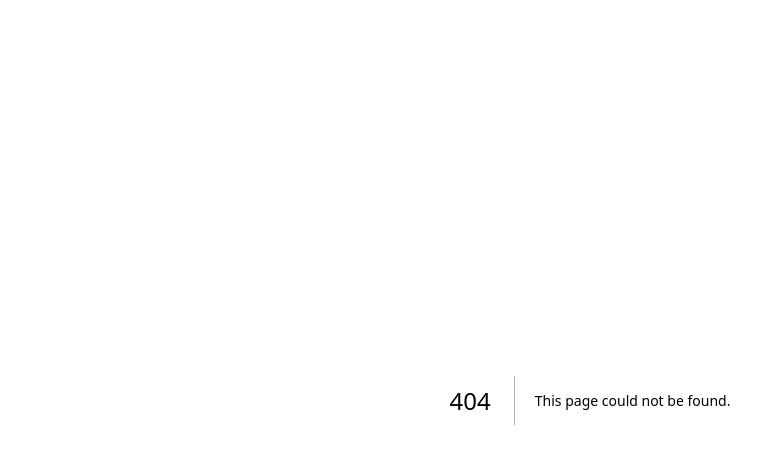
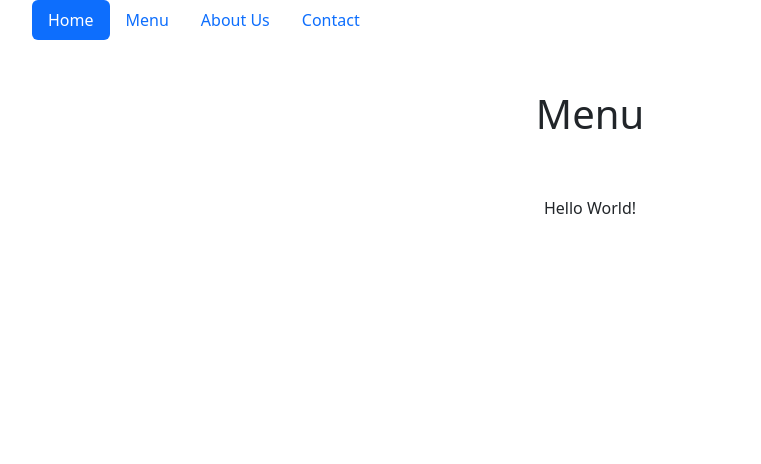
Before and after one commit to dfischesser/danspizza, a Next.js app: page /menu in a window 1280 px wide. Before the commit this address had no page. Shown: the top 464 px of the page, without its empty margins (50-811 px from the left). Built offline with nearby package versions, Linux system fonts and the light colour scheme.

Commit message:
Added pages, started work on navbar and menu. Will implement routing next

```diff
--- /dev/null
+++ b/css/styles.css
@@ -0,0 +1,30 @@
+.main {
+    text-align: center;
+}
+
+.padding {
+    padding: 50px 0px;
+}
+
+.coupon-container {
+    padding: 20px;
+}
+
+.coupon {
+    width: 150px;
+    height: 150px;
+    vertical-align: middle;
+    border: 3px solid;
+    border-radius: 10px;
+    text-align:center;
+    padding: 10px;
+    margin: 10px;
+}
+
+.box {
+    display: flex;
+    align-items: center;
+    justify-content: space-around;
+    width: fit-content;
+    margin: auto;
+}
--- a/package.json
+++ b/package.json
@@ -3,8 +3,10 @@
         "dev": "next dev"
     },
     "dependencies": {
+        "bootstrap": "^5.2.3",
         "next": "^13.3.0",
         "react": "^18.2.0",
+        "react-bootstrap": "^2.7.4",
         "react-dom": "^18.2.0",
         "swr": "^2.1.3"
     },
--- /dev/null
+++ b/pages/_app.js
@@ -0,0 +1,11 @@
+// pages/_app.js
+import '../css/styles.css'
+import 'bootstrap/dist/css/bootstrap.min.css';
+
+export default function MyApp({ Component, pageProps }) {
+  return (
+    <>
+        <Component {...pageProps} />
+  </>
+  )
+}
--- /dev/null
+++ b/pages/menu.js
@@ -0,0 +1,16 @@
+import { Navbar } from './navbar';
+import Container from 'react-bootstrap/Container';
+
+function Header({ title }) {
+    return <h1 className="padding">{title ? title : 'Default title'}</h1>;
+  }
+
+export default function Menu(){
+    return (
+        <Container className="main">
+          <Navbar />
+          <Header title="Menu"/>
+          <p>Hello World!</p>
+          </Container>
+    )
+}
--- /dev/null
+++ b/pages/navbar.js
@@ -0,0 +1,23 @@
+import Nav from 'react-bootstrap/Nav';
+
+export function Navbar() {
+
+    return (
+      <>
+            <Nav variant="pills" defaultActiveKey="/">
+              <Nav.Item>
+                <Nav.Link href="/">Home</Nav.Link>
+                </Nav.Item>
+              <Nav.Item>
+                <Nav.Link eventKey="menu" href="/menu">Menu</Nav.Link>
+                </Nav.Item>
+              <Nav.Item>
+                <Nav.Link eventKey="aboutus">About Us</Nav.Link>
+                </Nav.Item>
+              <Nav.Item>
+                <Nav.Link eventKey="contact">Contact</Nav.Link>
+              </Nav.Item>
+            </Nav>
+      </>
+    )
+  }
```
Also changed, not shown: pages/index.js (+23 -50 lines), 1 other file (tests, documents, lock files or other folders).
